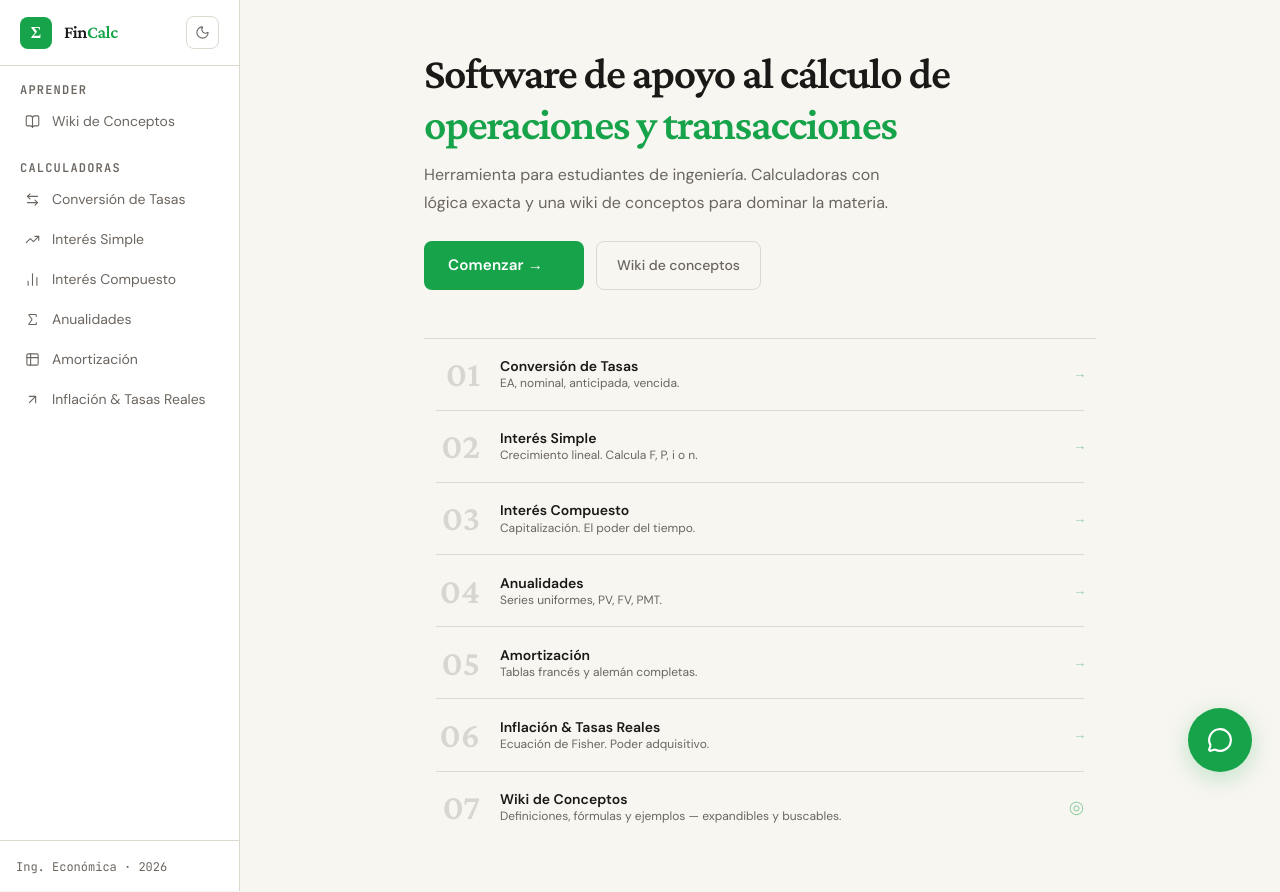
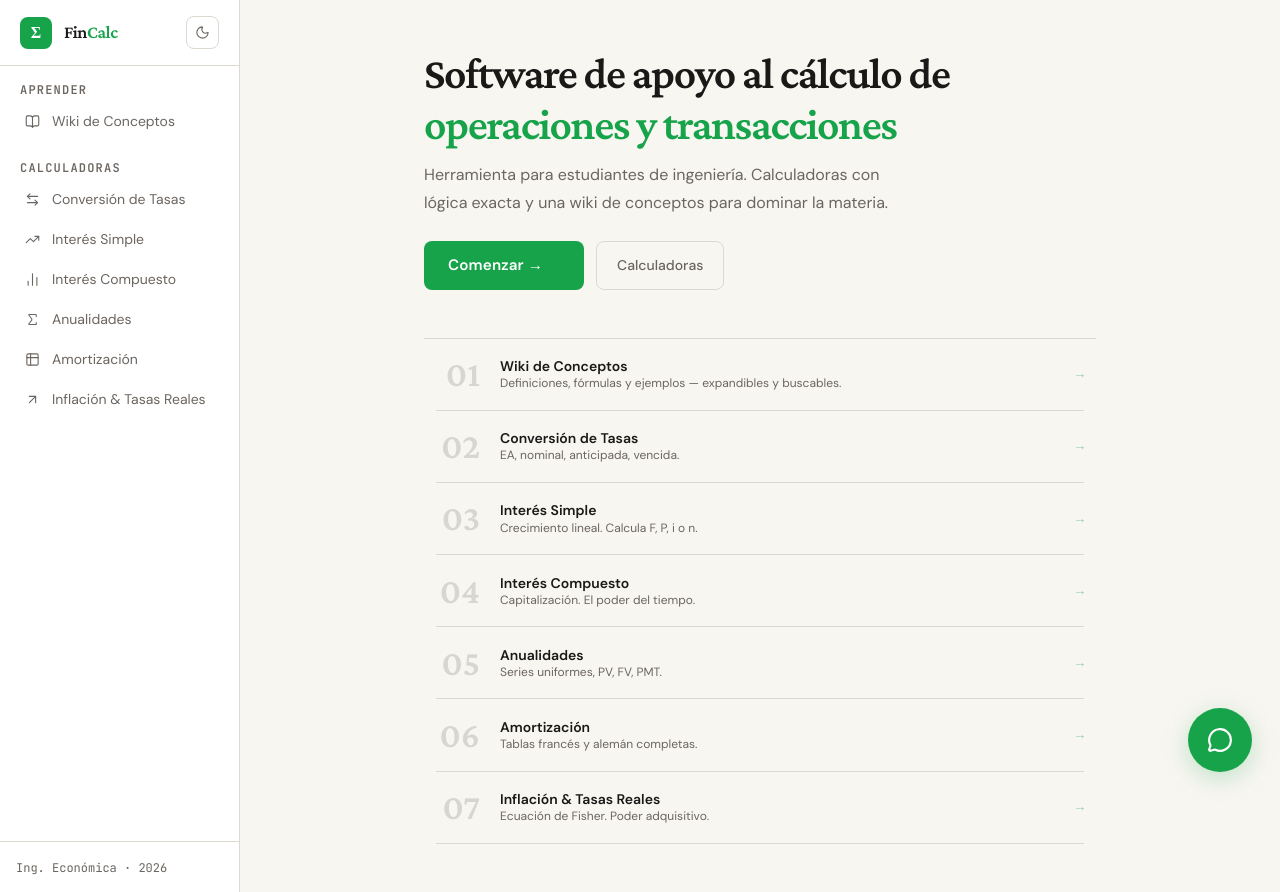
Before and after one commit to kealmahe2003/Proyecto-Ing-economica, a React (Vite) app: page / in a window 1280 px wide. Built offline with nearby package versions, Linux system fonts and the light colour scheme.

Commit message:
Update navigation links and module numbers

```diff
--- a/src/pages/Home/index.tsx
+++ b/src/pages/Home/index.tsx
@@ -2,33 +2,39 @@ import { Link } from 'react-router-dom'
 
 const MODULES = [
   {
+    to: '/wiki',
+    num: '01',
+    label: 'Wiki de Conceptos',
+    desc: 'Definiciones, fórmulas y ejemplos — expandibles y buscables.',
+  },
+  {
     to: '/tasas',
-    num: '01',
+    num: '02',
     label: 'Conversión de Tasas',
     desc: 'EA, nominal, anticipada, vencida.',
   },
   {
     to: '/simple',
-    num: '02',
+    num: '03',
     label: 'Interés Simple',
     desc: 'Crecimiento lineal. Calcula F, P, i o n.',
   },
   {
     to: '/compuesto',
-    num: '03',
+    num: '04',
     label: 'Interés Compuesto',
     desc: 'Capitalización. El poder del tiempo.',
   },
-  { to: '/anualidades', num: '04', label: 'Anualidades', desc: 'Series uniformes, PV, FV, PMT.' },
+  { to: '/anualidades', num: '05', label: 'Anualidades', desc: 'Series uniformes, PV, FV, PMT.' },
   {
     to: '/amortizacion',
-    num: '05',
+    num: '06',
     label: 'Amortización',
     desc: 'Tablas francés y alemán completas.',
   },
   {
     to: '/inflacion',
-    num: '06',
+    num: '07',
     label: 'Inflación & Tasas Reales',
     desc: 'Ecuación de Fisher. Poder adquisitivo.',
   },
@@ -48,7 +54,8 @@ export default function HomePage() {
             lineHeight: 1.15,
           }}
         >
-          Software de apoyo al cálculo de<br />
+          Software de apoyo al cálculo de
+          <br />
           <span style={{ color: 'var(--accent)' }}>operaciones y transacciones</span>
         </h1>
         <p
@@ -64,14 +71,14 @@ export default function HomePage() {
         </p>
         <div className="flex flex-wrap gap-3">
           <Link
-            to="/tasas"
+            to="/wiki"
             className="btn-primary inline-flex items-center gap-2"
             style={{ textDecoration: 'none' }}
           >
             Comenzar →
           </Link>
           <Link
-            to="/wiki"
+            to="/tasas"
             className="inline-flex items-center gap-2 px-5 py-2.5 rounded-lg text-sm font-medium transition-all"
             style={{
               border: '1px solid var(--border)',
@@ -79,7 +86,7 @@ export default function HomePage() {
               textDecoration: 'none',
             }}
           >
-            Wiki de conceptos
+            Calculadoras
           </Link>
         </div>
       </div>
@@ -106,25 +113,6 @@ export default function HomePage() {
             <div style={{ height: 1, background: 'var(--border)', margin: '0 0.75rem' }} />
           </div>
         ))}
-
-        {/* Wiki row — indicador diferenciado */}
-        <Link to="/wiki" className="module-row">
-          <span className="module-num">07</span>
-          <div style={{ flex: 1, minWidth: 0 }}>
-            <p
-              className="text-sm font-semibold"
-              style={{ color: 'var(--text)', margin: 0, lineHeight: 1.3 }}
-            >
-              Wiki de Conceptos
-            </p>
-            <p className="text-xs mt-0.5" style={{ color: 'var(--muted)', margin: 0 }}>
-              Definiciones, fórmulas y ejemplos — expandibles y buscables.
-            </p>
-          </div>
-          <span className="module-arrow" style={{ fontSize: '1.1rem' }}>
-            ◎
-          </span>
-        </Link>
       </div>
     </div>
   )
```
